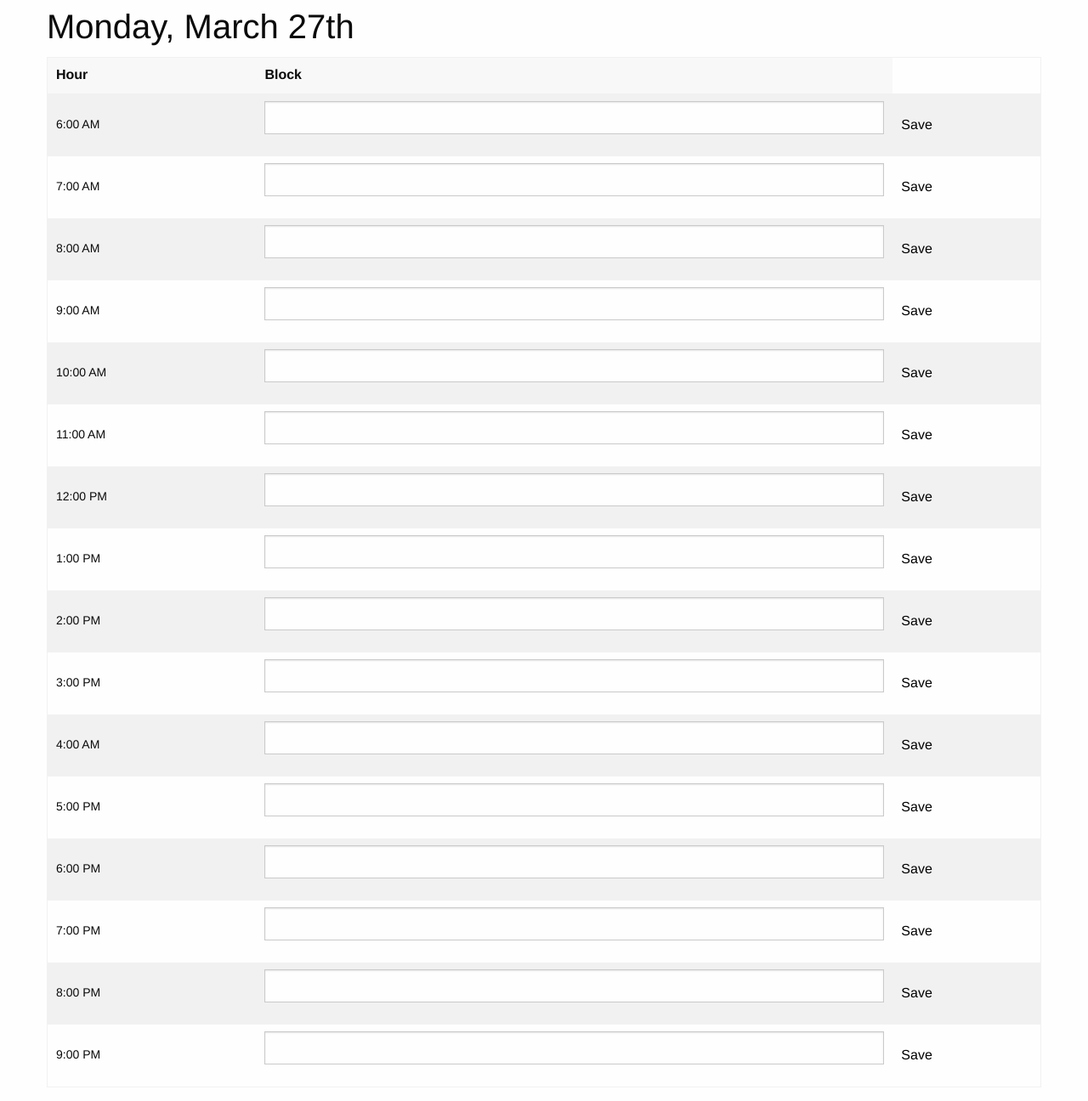
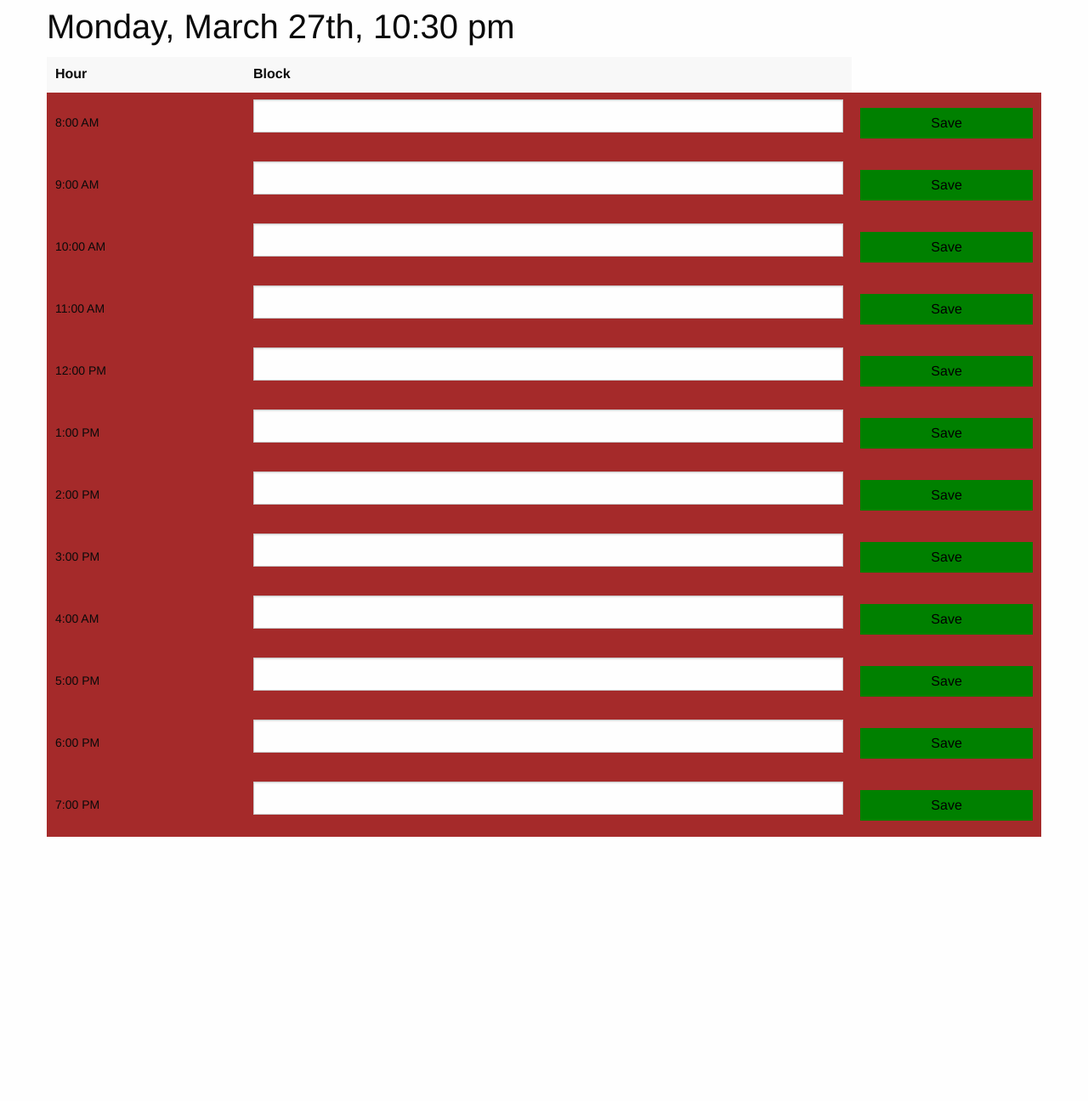
Before and after one commit to Will-Riffe/Module-5-Challenge-Third-Party-APIs-Challenge-Work-Day-Scheduler, a plain HTML site: page index.html in a window 1280 px wide. Shown: the part 72-1368 px from the top of the page at 85% size. After the commit the page ends 1073 px from the top, so only its background shows below. Drawn offline with nearby package versions, Linux system fonts and the light colour scheme.

Commit message:
straightened out most of the JavaScript...

```diff
--- /dev/null
+++ b/assets/css/style.css
@@ -0,0 +1,17 @@
+.past {
+    background-color:brown;
+}
+
+.present {
+    background-color:yellow;
+}
+
+.future {
+    background-color: green;
+}
+
+.saveBtn {
+    background-color:green;
+    width:100%;
+    Padding:10px;
+}
--- a/assets/js/main.js
+++ b/assets/js/main.js
@@ -1,36 +1,33 @@
 // Get the current date and display it at the top of the calendar
-var currentDate = moment().format('dddd, MMMM Do');
+var currentDate = moment().format('dddd, MMMM Do, h:mm a');
 $("#currentDay").text(currentDate);
 
-// Color-code the time blocks based on whether they are in the past, present, or future
-$(".time-block").each(function () {
+// Allows color-coding new classes: past, present, or future
+$(".time-block tr").each(function () {
     var currentHour = moment().hours();
-  var blockHour = parseInt($(this).attr("id"));
+    var blockHour = parseInt($(this).attr("id").replace("hour", ""));
 
     if (blockHour < currentHour) {
       $(this).addClass("past");
     } else if (blockHour === currentHour) {
-    $(this).removeClass("past");
       $(this).addClass("present");
     } else {
-    $(this).removeClass("past");
-    $(this).removeClass("present");
       $(this).addClass("future");
     }
   });
 
+
 // Save the text for each event to local storage when the save button is clicked
 $(".saveBtn").on("click", function () {
-  var blockId = $(this).parent().attr("id");
-  var blockText = $(this).siblings(".description").val();
+    var blockId = $(this).closest("tr").attr("id");
+    var blockText = $("#" + blockId + " input").val();
 
     localStorage.setItem(blockId, blockText);
   });
 
   // Load any saved events from local storage and display them in the time blocks
-$(".time-block").each(function () {
-  var blockId = $(this).attr("id");
+  $(document).ready(function () {
     var blockText = localStorage.getItem(blockId);
 
-  $(this).children(".description").val(blockText);
+    $(this).closest("tr").children("input").val(blockText);
   });
--- a/index.html
+++ b/index.html
@@ -7,6 +7,7 @@
     <title>Daily Scheduling</title>
     <link rel="stylesheet" href="./assets/css/foundation.css">
     <link rel="stylesheet" href="./assets/css/app.css">
+    <link rel="stylesheet" href="./assets/css/style.css">
   </head>
 
   <body class="grid-container">
@@ -22,7 +23,7 @@
     <!-- The main content section that contains time blocks -->
     <main>
 
-<table>
+<table class="unstriped">
 
   <thead>
     <tr>
@@ -34,86 +35,67 @@
   <tbody class="time-block">
 
     <form>
-      <tr>
-        <td><label id="hour6">6:00 AM</label></td>
-        <td><input type="text" name="block6" id="block6"></td>
-        <td><button type="submit" id="save6">Save</button></td>
+      <tr id="08">
+        <td><label>8:00 AM</label></td>
+        <td><input type="text" name="block8" id="block8"></td>
+        <td><button type="button" class="saveBtn" id="save8">Save</button></td>
       </tr>
-      <tr>
-        <td><label for="hour7">7:00 AM</label></td>
-        <td><input type="text" name="block7" id="block7"></td>
-        <td><button type="submit" id="save7">Save</button></td>
+      <tr id="09">
+        <td><label>9:00 AM</label></td>
+        <td><input type="text" name="block9" id="block9"></td>
+        <td><button type="button" class="saveBtn" id="save9">Save</button></td>
       </tr>
-      <tr>
-        <td><label id="hour8">8:00 AM</label></td>
-        <td><input type="text" name="block8" id="block8"></td>
-        <td><button type="submit" id="save8">Save</button></td>
+      <tr id="10">
+        <td><label>10:00 AM</label></td>
+        <td><input type="text" name="block10" id="block10"></td>
+        <td><button type="button" class="saveBtn" id="save10">Save</button></td>
       </tr>
-      <tr>
-        <td><label for="hour9">9:00 AM</label></td>
-        <td><input type="text" name="block9" id="block9"></td>
-        <td><button type="submit" id="save9">Save</button></td>
+      <tr id="11">
+        <td><label>11:00 AM</label></td>
+        <td><input type="text" name="block11" id="block11"></td>
+        <td><button type="button" class="saveBtn" id="save11">Save</button></td>
       </tr>
-      <tr>
-        <td><label id="hour10">10:00 AM</label></td>
-        <td><input type="text" name="block10" id="block10"></td>
-        <td><button type="submit" id="save10">Save</button></td>
+      <tr id="12">
+        <td><label>12:00 PM</label></td>
+        <td><input type="text" name="block12" id="block12"></td>
+        <td><button type="button" class="saveBtn" id="save12">Save</button></td>
       </tr>
-      <tr>
-        <td><label for="hour11">11:00 AM</label></td>
-        <td><input type="text" name="block11" id="block11"></td>
-        <td><button type="submit" id="save11">Save</button></td>
+      <tr id="13">
+        <td><label>1:00 PM</label></td>
+        <td><input type="text" name="block1" id="block1"></td>
+        <td><button type="button" class="saveBtn" id="save1">Save</button></td>
       </tr>
-      <tr>
-        <td><label id="hour12">12:00 PM</label></td>
-        <td><input type="text" name="block12" id="block12"></td>
-        <td><button type="submit" id="save12">Save</button></td>
+      <tr id="14">
+        <td><label>2:00 PM</label></td>
+        <td><input type="text" name="block2" id="block2"></td>
+        <td><button type="button" class="saveBtn" id="save2">Save</button></td>
       </tr>
-      <tr>
-        <td><label for="hour1">1:00 PM</label></td>
-        <td><input type="text" name="block1" id="block1"></td>
-        <td><button type="submit" id="save1">Save</button></td>
+      <tr id="15">
+        <td><label>3:00 PM</label></td>
+        <td><input type="text" name="block3" id="block3"></td>
+        <td><button type="button" class="saveBtn" id="save3">Save</button></td>
       </tr>
-      <tr>
-        <td><label for="hour2">2:00 PM</label></td>
-        <td><input type="text" name="block2" id="block2"></td>
-        <td><button type="submit" id="save2">Save</button></td>
+      <tr id="16">
+        <td><label>4:00 AM</label></td>
+        <td><input type="text" name="block4" id="block4"></td>
+        <td><button type="button" class="saveBtn" id="save4">Save</button></td>
       </tr>
-      <tr>
-        <td><label id="hour3">3:00 PM</label></td>
-        <td><input type="text" name="block3" id="block3"></td>
-        <td><button type="submit" id="save3">Save</button></td>
+      <tr id="17">
+        <td><label>5:00 PM</label></td>
+        <td><input type="text" name="block5" id="block5"></td>
+        <td><button type="button" class="saveBtn" id="save5">Save</button></td>
       </tr>
-      <tr>
-        <td><label for="hour4">4:00 AM</label></td>
-        <td><input type="text" name="block4" id="block4"></td>
-        <td><button type="submit" id="save4">Save</button></td>
+      <tr id="18">
+        <td><label>6:00 PM</label></td>
+        <td><input type="text" name="block6P" id="block6P"></td>
+        <td><button type="button" class="saveBtn" id="save6P">Save</button></td>
       </tr>
-      <tr>
-        <td><label id="hour5">5:00 PM</label></td>
-        <td><input type="text" name="block5" id="block5"></td>
-        <td><button type="submit" id="save5">Save</button></td>
+      <tr id="19">
+        <td><label>7:00 PM</label></td>
+        <td><input type="text" name="block7P" id="block7P"></td>
+        <td><button type="button" class="saveBtn" id="save7P">Save</button></td>
       </tr>
-      <tr>
-        <td><label for="hour6P">6:00 PM</label></td>
-        <td><input type="text" name="block6P" id="block6P"></td>
-        <td><button type="submit" id="save6P">Save</button></td>
-      </tr>
-      <tr>
-        <td><label for="hour7P">7:00 PM</label></td>
-        <td><input type="text" name="block7P" id="block7P"></td>
-        <td><button type="submit" id="save7P">Save</button></td>
-      </tr>
-      <tr>
-        <td><label for="hour8P">8:00 PM</label></td>
-        <td><input type="text" name="block8P" id="block8P"></td>
-        <td><button type="submit" id="save8P">Save</button></td>
-      </tr>
-      <tr>
-        <td><label for="hour9P">9:00 PM</label></td>
-        <td><input type="text" name="block9P" id="block9P"></td>
-        <td><button type="submit" id="save9P">Save</button></td>
-      </tr>
+
 
     </form>
   </tbody>
```
Also changed, not shown: assets/css/foundation.css. Lines whose indentation alone changed are shown as unchanged.
